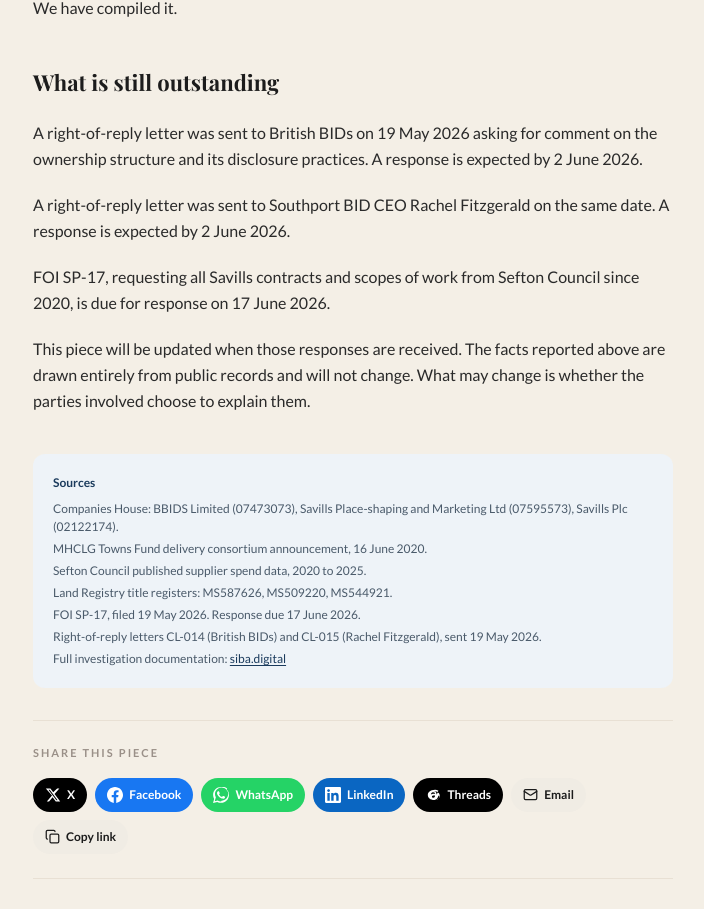
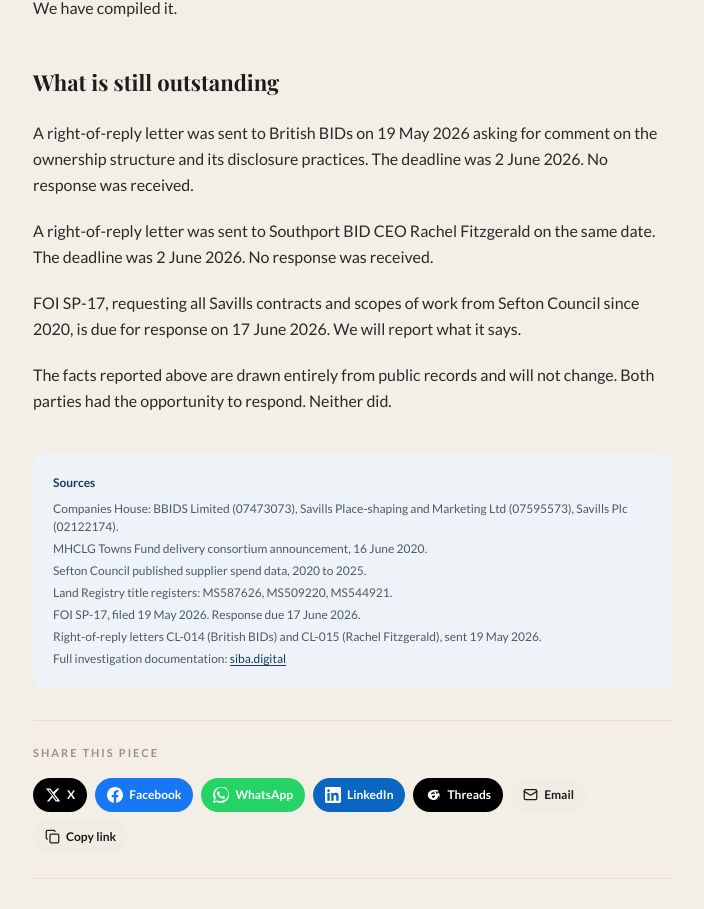
Before and after one commit to damian756/thesandgrounder, a Next.js app: page /reporting/savills-in-southport in a window 1280 px wide. Shown: the part 4980-5889 px from the top of the page, without its empty margins (287-991 px from the left). Built offline with nearby package versions, Linux system fonts and the light colour scheme; a web font is replaced by a local one.

Commit message:
Update Savills piece: no right-of-reply responses received by 2 June deadline

```diff
--- a/app/reporting/savills-in-southport/page.tsx
+++ b/app/reporting/savills-in-southport/page.tsx
@@ -332,16 +332,16 @@
           </h2>
 
           <p>
-            A right-of-reply letter was sent to British BIDs on 19 May 2026 asking for comment on the ownership structure and its disclosure practices. A response is expected by 2 June 2026.
+            A right-of-reply letter was sent to British BIDs on 19 May 2026 asking for comment on the ownership structure and its disclosure practices. The deadline was 2 June 2026. No response was received.
           </p>
           <p>
-            A right-of-reply letter was sent to Southport BID CEO Rachel Fitzgerald on the same date. A response is expected by 2 June 2026.
+            A right-of-reply letter was sent to Southport BID CEO Rachel Fitzgerald on the same date. The deadline was 2 June 2026. No response was received.
           </p>
           <p>
-            FOI SP-17, requesting all Savills contracts and scopes of work from Sefton Council since 2020, is due for response on 17 June 2026.
+            FOI SP-17, requesting all Savills contracts and scopes of work from Sefton Council since 2020, is due for response on 17 June 2026. We will report what it says.
           </p>
           <p>
-            This piece will be updated when those responses are received. The facts reported above are drawn entirely from public records and will not change. What may change is whether the parties involved choose to explain them.
+            The facts reported above are drawn entirely from public records and will not change. Both parties had the opportunity to respond. Neither did.
           </p>
         </div>
 
```
